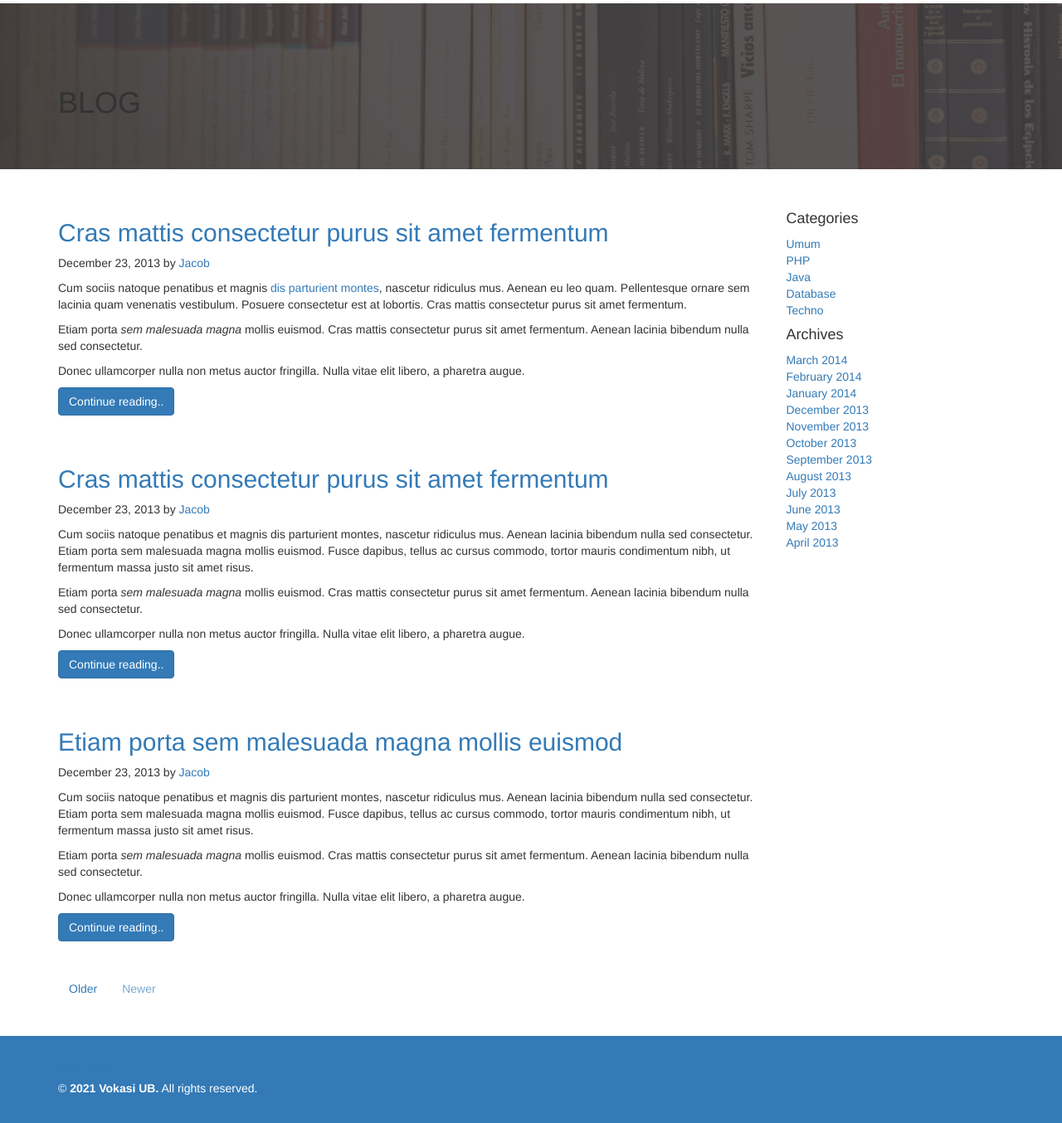
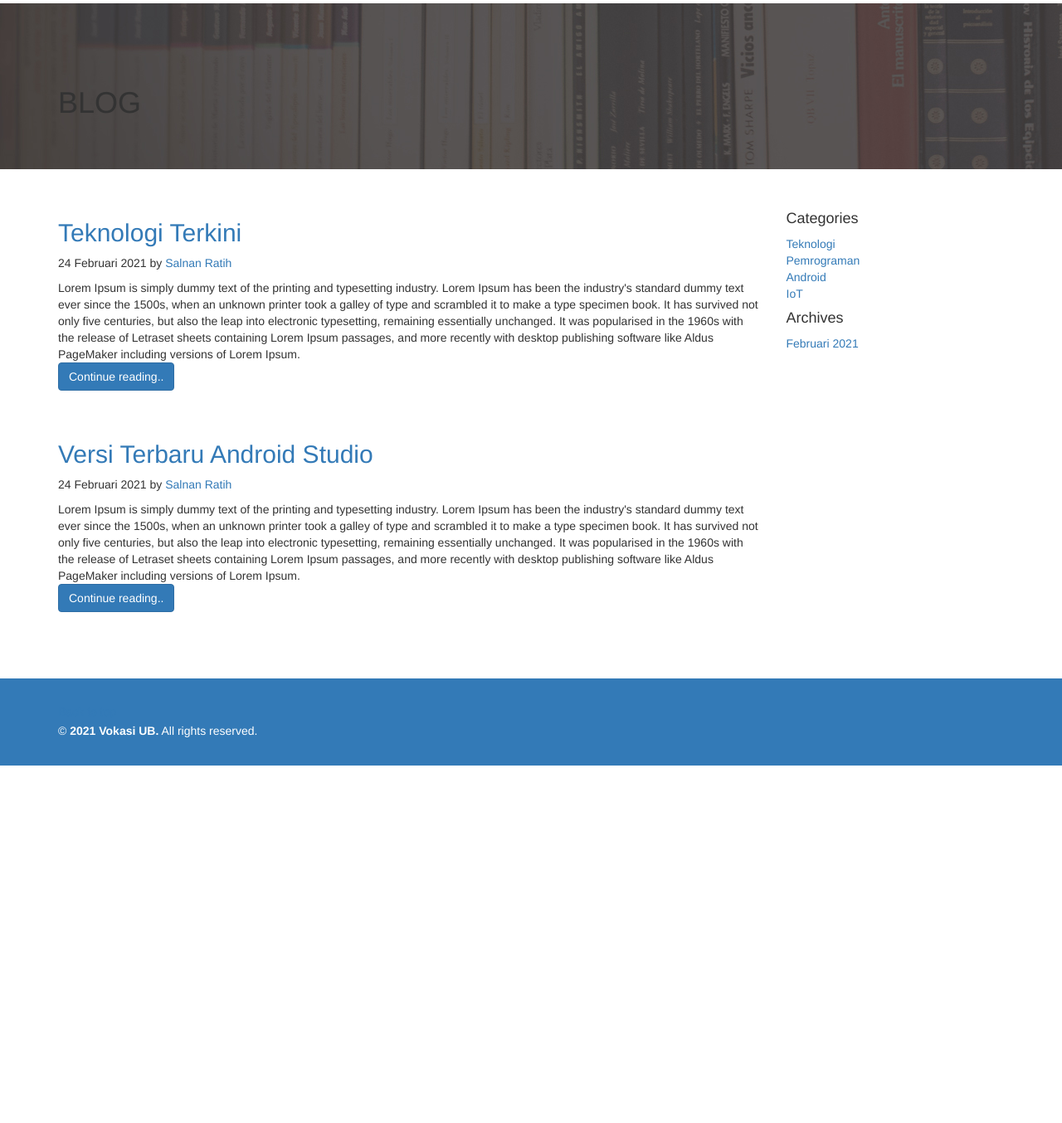
Before and after one commit to dicky16/project-katalog-buku, a PHP site: page /blog in a window 1280 px wide. Shown: the part 72-1426 px from the top of the page at 83% size. After the commit the page ends 995 px from the top, so only its background shows below. Run offline with PHP 8.4, Linux system fonts and the light colour scheme; data comes from the database, SQL or seed files in the repository; some libraries are stand-ins or nearby versions.

Commit message:
blog insyaallah sudah

```diff
--- a/admin/include/editblog.php
+++ b/admin/include/editblog.php
@@ -54,10 +54,10 @@
       <!-- form start -->
       </br></br>
       <div class="col-sm-10">
-      <?php if ((!empty($_GET['notif']))&&(!empty($_GET['jenis']))) {?>
-      <?php if ($_GET['notif']=="editkosong") {?>
+      <?php if ((!empty($_SESSION['notif']))&&(!empty($_SESSION['jenis']))) {?>
+      <?php if ($_SESSION['notif']=="editkosong") {?>
       <div class="alert alert-danger" role="alert">Maaf data
-      <?php echo $_GET['jenis'];?> wajib di isi</div>
+      <?php echo $_SESSION['jenis'];?> wajib di isi</div>
       <?php }?>
       <?php }?>
       </div>
--- a/blog.php
+++ b/blog.php
@@ -14,43 +14,7 @@
     <title>Katalog Buku</title>
   </head>
   <body>
-  <nav class="navbar navbar-expand-lg navbar-dark bg-primary">
-        <div class="container">
-        <a class="navbar-brand" href="#">Katalog Buku</a>
-        <button class="navbar-toggler" type="button" data-toggle="collapse" data-target="#navbarsExample07" aria-controls="navbarsExample07" aria-expanded="false" aria-label="Toggle navigation">
-            <span class="navbar-toggler-icon"></span>
-        </button>
-
-        <div class="collapse navbar-collapse" id="navbarsExample07">
-            <ul class="navbar-nav mr-auto">
-                <li class="nav-item active">
-                    <a class="nav-link" href="index.php">Home <span class="sr-only">(current)</span></a>
-                </li>
-                <li class="nav-item">
-                    <a class="nav-link" href="aboutus.php">About Us</a>
-                </li>
-                <li class="nav-item dropdown">
-                    <a class="nav-link dropdown-toggle" href="#" id="dropdown07" data-toggle="dropdown" aria-haspopup="true" aria-expanded="false">Kategori</a>
-                    <div class="dropdown-menu" aria-labelledby="dropdown07">
-                    <a class="dropdown-item" href="#">Java</a>
-                    <a class="dropdown-item" href="#">PHP</a>
-                    <a class="dropdown-item" href="#">HTML</a>
-                    </div>
-                </li>
-                <li class="nav-item">
-                    <a class="nav-link" href="blog.php">Blog</a>
-                </li>
-                <li class="nav-item">
-                    <a class="nav-link" href="contactus.php">Contact Us</a>
-                </li>
-            </ul>
-            <form class="form-inline mt-2 mt-md-0">
-              <input class="form-control mr-sm-2" type="text" placeholder="Search" aria-label="Search">
-              <button class="btn btn-outline-light my-2 my-sm-0" type="submit">Search</button>
-            </form>
-        </div>
-        </div>
-    </nav>
+  <?php include("section/nav.php") ?>
     <section id="blog-header">
       <div class="container">
         <h1 class="text-white">BLOG</h1>
@@ -60,53 +24,76 @@
       <main role="main" class="container">
         <div class="row">
           <div class="col-md-9 blog-main">
+          <?php
+          $batas = 5;
+          if (!isset($_GET['halaman'])) {
+              $posisi = 0;
+              $halaman = 1;
+          } else {
+              $halaman = $_GET['halaman'];
+              $posisi = ($halaman-1) * $batas;
+          }
+          $sql_jum = "select id_blog, kategori_blog.kategori_blog, `judul`, `tanggal`, user.nama
+                  from blog
+                  INNER JOIN kategori_blog ON blog.id_kategori_blog = kategori_blog.id_kategori_blog
+                  INNER JOIN user ON blog.id_user = user.id_user";
+                  $sql_jum .= " order by `judul`";
+                  $query_jum = mysqli_query($koneksi, $sql_jum);
+                  $jum_data = mysqli_num_rows($query_jum);
+                  $jum_halaman = ceil($jum_data/$batas);
+          $sql = "select blog.*, kategori_blog.kategori_blog, user.nama
+          from blog
+          INNER JOIN kategori_blog ON blog.id_kategori_blog = kategori_blog.id_kategori_blog
+          INNER JOIN user ON blog.id_user = user.id_user";
+          if(isset($_GET['kategori'])) {
+            $kategori_blog = $_GET['kategori'];
+            $sql_id_kategori_blog = "select id_kategori_blog from kategori_blog where kategori_blog='$kategori_blog'";
+            $id_kategori_blog = getDataUser($koneksi, $sql_id_kategori_blog);
+            $sql .=" where blog.id_kategori_blog=".$id_kategori_blog[0]['id_kategori_blog'];
+          }
+          if(isset($_GET['bulan']) && isset($_GET['tahun'])) {
+            $bulan = $_GET['bulan'];
+            $tahun = $_GET['tahun'];
+            $sql .= " WHERE YEAR(blog.tanggal) = '$tahun' AND MONTH(blog.tanggal) = '$bulan'";
+          }
+          $sql .=" ORDER BY `judul` limit $posisi, $batas ";
+          $data_blog = getDataUser($koneksi, $sql);
+          // var_dump($data_blog); die;
+          if ($data_blog) {
+              foreach ($data_blog as $blog) {
+                  // var_dump($blog); die?>
             <div class="blog-post">
-              <h2 class="blog-post-title"><a href="#">Cras mattis consectetur purus sit amet fermentum</a></h2>
-              <p class="blog-post-meta">December 23, 2013 by <a href="#">Jacob</a></p>
+              <h2 class="blog-post-title"><a href="detail-blog-id-<?= $blog['id_blog'] ?>"><?= $blog['judul'] ?></a></h2>
+              <p class="blog-post-meta"><?= tanggal_indonesia($blog['tanggal']) ?> by <a href="#"><?= $blog['nama'] ?></a></p>
               <!--<img src="slideshow/slide-1.jpg" class="img-fluid" alt="Responsive image"><br><br>-->
 
-              <p>Cum sociis natoque penatibus et magnis <a href="#">dis parturient montes</a>, nascetur
-                ridiculus mus. Aenean eu leo quam. Pellentesque ornare sem lacinia quam venenatis vestibulum.
-                Posuere consectetur est at lobortis. Cras mattis consectetur purus sit amet fermentum.</p>
-                <p>Etiam porta <em>sem malesuada magna</em> mollis euismod. Cras mattis consectetur purus sit amet fermentum. Aenean lacinia bibendum nulla sed consectetur.</p>
-                <p>Donec ullamcorper nulla non metus auctor fringilla. Nulla vitae elit libero, a pharetra augue.</p>
-                <a href="detailblog.php" class="btn btn-primary stretched-link">Continue reading..</a>
+              <?= $blog['isi'] ?>
+              <br>
+                <a href="detail-blog-id-<?= $blog['id_blog'] ?>" class="btn btn-primary">Continue reading..</a>
               </div><!-- /.blog-post --><br><br>
+            <?php
+              }
+          } else {
+              ?>
+          <div class="blog-post">
+          <p>Tidak ada blog kategori <?php echo isset($_GET['kategori']) ? $_GET['kategori'] : '' ?></p>
+          </div>
+          <?php
+          } ?>
+            <nav class="blog-pagination">
+            <?php
+            if ($jum_halaman==0) {
+              //tidak ada halaman
+            } elseif ($jum_halaman==1) {
 
-            <div class="blog-post">
-              <h2 class="blog-post-title"><a href="#">Cras mattis consectetur purus sit amet fermentum</a></h2>
-              <p class="blog-post-meta">December 23, 2013 by <a href="#">Jacob</a></p>
-              <!--<img src="slideshow/slide-2.jpg" class="img-fluid" alt="Responsive image"><br><br>-->
+            } else {
+              $sebelum = $halaman-1;
+              $setelah = $halaman+1;
+              echo "<a class='btn btn-outline-primary' href='blog-halaman-".$sebelum."'> <i class='icon-chevron-left'></i> New </a>";
+              echo "<a class='btn btn-outline-primary' href='blog-halaman-".$setelah."'><i class='icon-chevron-right'></i> Old</a>";
+            }
+            ?>
 
-              <p>Cum sociis natoque penatibus et magnis dis parturient montes, nascetur ridiculus mus.
-                Aenean lacinia bibendum nulla sed consectetur. Etiam porta sem malesuada magna mollis
-                euismod. Fusce dapibus, tellus ac cursus commodo, tortor mauris condimentum nibh, ut
-                fermentum massa justo sit amet risus.</p>
-              <p>Etiam porta <em>sem malesuada magna</em> mollis euismod. Cras mattis consectetur purus sit
-                 amet fermentum. Aenean lacinia bibendum nulla sed consectetur.</p>
-              <p>Donec ullamcorper nulla non metus auctor fringilla. Nulla vitae elit libero,
-                a pharetra augue.</p>
-              <a href="detailblog.php" class="btn btn-primary stretched-link">Continue reading..</a>
-            </div><!-- /.blog-post --><br><br>
-
-            <div class="blog-post">
-              <h2 class="blog-post-title"><a href="#">Etiam porta sem malesuada magna mollis euismod</a></h2>
-              <p class="blog-post-meta">December 23, 2013 by <a href="#">Jacob</a></p>
-
-              <p>Cum sociis natoque penatibus et magnis dis parturient montes, nascetur ridiculus mus.
-                Aenean lacinia bibendum nulla sed consectetur. Etiam porta sem malesuada magna mollis
-                euismod. Fusce dapibus, tellus ac cursus commodo, tortor mauris condimentum nibh, ut
-                fermentum massa justo sit amet risus.</p>
-              <p>Etiam porta <em>sem malesuada magna</em> mollis euismod. Cras mattis consectetur purus sit
-                 amet fermentum. Aenean lacinia bibendum nulla sed consectetur.</p>
-              <p>Donec ullamcorper nulla non metus auctor fringilla. Nulla vitae elit libero,
-                a pharetra augue.</p>
-              <a href="detailblog.php" class="btn btn-primary stretched-link">Continue reading..</a>
-            </div><!-- /.blog-post --><br><br>
-
-            <nav class="blog-pagination">
-              <a class="btn btn-outline-primary" href="#">Older</a>
-              <a class="btn btn-outline-secondary disabled" href="#" tabindex="-1" aria-disabled="true">Newer</a>
             </nav>
 
           </div><!-- /.blog-main -->
@@ -116,28 +103,34 @@
             <div class="p-4">
               <h4 class="font-italic">Categories</h4>
               <ol class="list-unstyled mb-0">
-                <li><a href="#">Umum</a></li>
-                <li><a href="#">PHP</a></li>
-                <li><a href="#">Java</a></li>
-                <li><a href="#">Database</a></li>
-                <li><a href="#">Techno</a></li>
+                <?php
+                $sql_kategori_blog = "select * from kategori_blog";
+                $data_kategori_blog = getDataUser($koneksi, $sql_kategori_blog);
+                foreach ($data_kategori_blog as $kategori_blog) {
+                    ?>
+                    <li><a href="blog_kategori-<?= $kategori_blog['kategori_blog'] ?>""><?= $kategori_blog['kategori_blog'] ?></a></li>
+                <?php
+                } ?>
             </div>
 
             <div class="p-4">
               <h4 class="font-italic">Archives</h4>
               <ol class="list-unstyled mb-0">
-                <li><a href="#">March 2014</a></li>
-                <li><a href="#">February 2014</a></li>
-                <li><a href="#">January 2014</a></li>
-                <li><a href="#">December 2013</a></li>
-                <li><a href="#">November 2013</a></li>
-                <li><a href="#">October 2013</a></li>
-                <li><a href="#">September 2013</a></li>
-                <li><a href="#">August 2013</a></li>
-                <li><a href="#">July 2013</a></li>
-                <li><a href="#">June 2013</a></li>
-                <li><a href="#">May 2013</a></li>
-                <li><a href="#">April 2013</a></li>
+              <?php
+              $sql_archives = "select tanggal from blog";
+              $data_archives = getDataUser($koneksi, $sql_archives);
+              $data_archives_array[0] = tanggal_arsip($data_archives[0]['tanggal']);
+              for ($i=0; $i < count($data_archives); $i++) {
+                  if (!is_numeric(array_search(tanggal_arsip($data_archives[$i]['tanggal']), $data_archives_array))) {
+                      array_push($data_archives_array, tanggal_arsip($data_archives[$i]['tanggal']));
+                  }
+              }
+              ?>
+              <?php foreach ($data_archives_array as $arsip) {
+                $arsip_array = nama_bulan_to_angka($arsip);
+                ?>
+                <li><a href="blog_bulan-<?= $arsip_array[0] ?>-tahun-<?= $arsip_array[1] ?>"><?= $arsip ?></a></li>
+              <?php } ?>
               </ol>
             </div>
 
--- a/fungsi/fungsi.php
+++ b/fungsi/fungsi.php
@@ -18,6 +18,57 @@ function tanggal_indonesia($tanggal){
 	return $pecahkan[2] . ' ' . $bulan[ (int)$pecahkan[1] ] . ' ' . $pecahkan[0];
 }
 
+function tanggal_arsip($tanggal){
+	$bulan = array (
+		1 =>   'Januari',
+		'Februari',
+		'Maret',
+		'April',
+		'Mei',
+		'Juni',
+		'Juli',
+		'Agustus',
+		'September',
+		'Oktober',
+		'November',
+		'Desember'
+	);
+	$pecahkan = explode('-', $tanggal);
+	return $bulan[ (int)$pecahkan[1] ] . ' ' . $pecahkan[0];
+}
+
+function nama_bulan_to_angka($tanggal){
+	$bulan = explode(" ", $tanggal);
+	$arsip = null;
+	if($bulan[0] == "Januari") {
+		$arsip[0] = 1;
+	} else if($bulan[0] == "Februari") {
+		$arsip[0] = 2;
+	} else if($bulan[0] == "Maret") {
+		$arsip[0] = 3;
+	} else if($bulan[0] == "April") {
+		$arsip[0] = 4;
+	} else if($bulan[0] == "Mei") {
+		$arsip[0] = 5;
+	} else if($bulan[0] == "Juni") {
+		$arsip[0] = 6;
+	} else if($bulan[0] == "Juli") {
+		$arsip[0] = 7;
+	} else if($bulan[0] == "Agustus") {
+		$arsip[0] = 8;
+	} else if($bulan[0] == "September") {
+		$arsip[0] = 9;
+	} else if($bulan[0] == "Oktober") {
+		$arsip[0] = 10;
+	} else if($bulan[0] == "November") {
+		$arsip[0] = 11;
+	} else if($bulan[0] == "Desember") {
+		$arsip[0] = 12;
+	}
+	$arsip[1] = $bulan[1];
+	return $arsip;
+}
+
 function pecah_kalimat($isi) {
     $isi_array = explode(".", $isi);
     return $isi_array[0];
@@ -26,6 +77,7 @@ function pecah_kalimat($isi) {
 function getDataUser($koneksi, $sql)
 {
 	$query = mysqli_query($koneksi, $sql);
+	$data_user = null;
 	while ($data = mysqli_fetch_assoc($query)) {
 		$data_user[] = $data;
 	}
--- a/index.php
+++ b/index.php
@@ -5,6 +5,7 @@ include("fungsi/fungsi.php");
 <!DOCTYPE html>
 <html>
 <head>
+<link href="//netdna.bootstrapcdn.com/font-awesome/3.2.1/css/font-awesome.css" rel="stylesheet">
 </head>
 <?php
 //cek ada get include
```
Also changed, not shown: detailblog.php (+22 -20 lines), .htaccess.
